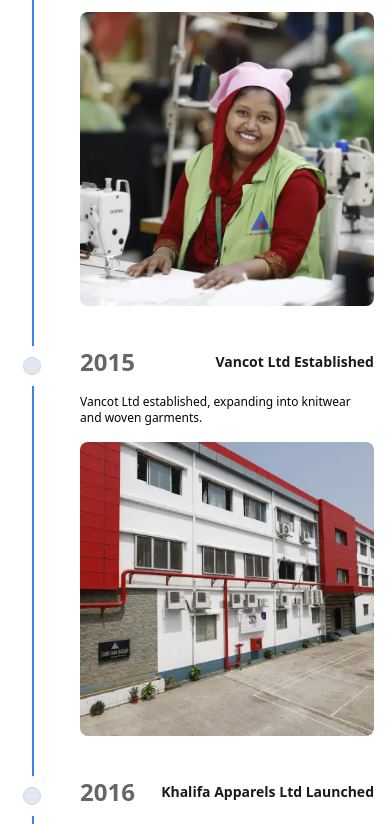
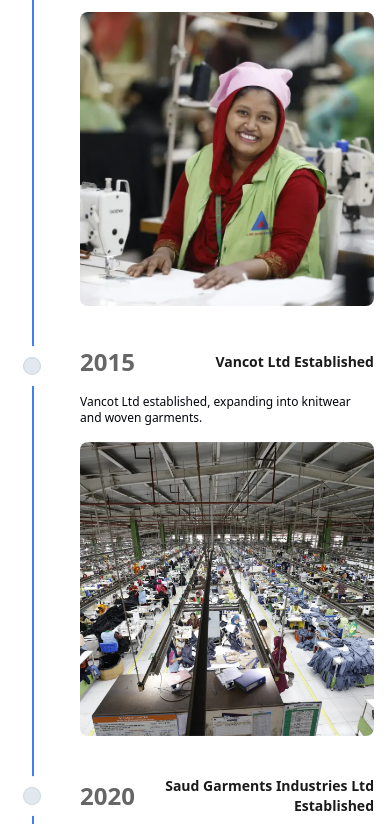
Before and after one commit to soyab-mostofa/ssg-website, a Next.js app: page /about in a window 390 px wide. Shown: the part 5294-6118 px from the top of the page. Built offline with nearby package versions, Linux system fonts and the light colour scheme.

Commit message:
refactor(Timeline): update image paths and remove unused event entry

```diff
--- a/src/components/Timeline.tsx
+++ b/src/components/Timeline.tsx
@@ -15,7 +15,7 @@
           </p>
           <div className="aspect-square">
             <Image
-              src="/jeans-plus.png"
+              src="/jeans-plus.webp"
               alt="Jeans Plus Ltd"
               width={500}
               height={500}
@@ -75,28 +75,8 @@
           </p>
           <div className="aspect-square">
             <Image
-              src="/vancot.webp"
+              src="/timeline/vancot.webp"
               alt="Vancot Ltd"
-              width={500}
-              height={500}
-              className="h-full w-full rounded-lg object-cover"
-            />
-          </div>
-        </div>
-      ),
-    },
-    {
-      title: '2016',
-      eventName: 'Khalifa Apparels Ltd Launched',
-      content: (
-        <div>
-          <p className="dark:text-neutral-200 mb-4 text-xs font-normal text-grayscale-black-800 md:text-sm">
-            Khalifa Apparels Ltd launched, focusing on high-quality apparel manufacturing.
-          </p>
-          <div className="aspect-square">
-            <Image
-              src="/vancot.webp"
-              alt="Khalifa Apparels Ltd"
               width={500}
               height={500}
               className="h-full w-full rounded-lg object-cover"
@@ -116,7 +96,7 @@
           </p>
           <div className="aspect-square">
             <Image
-              src="/vancot.webp"
+              src="/timeline/saud.webp"
               alt="Saud Garments Industries Ltd"
               width={500}
               height={500}
```
Also changed, not shown: public/headers/contact-header.webp.
